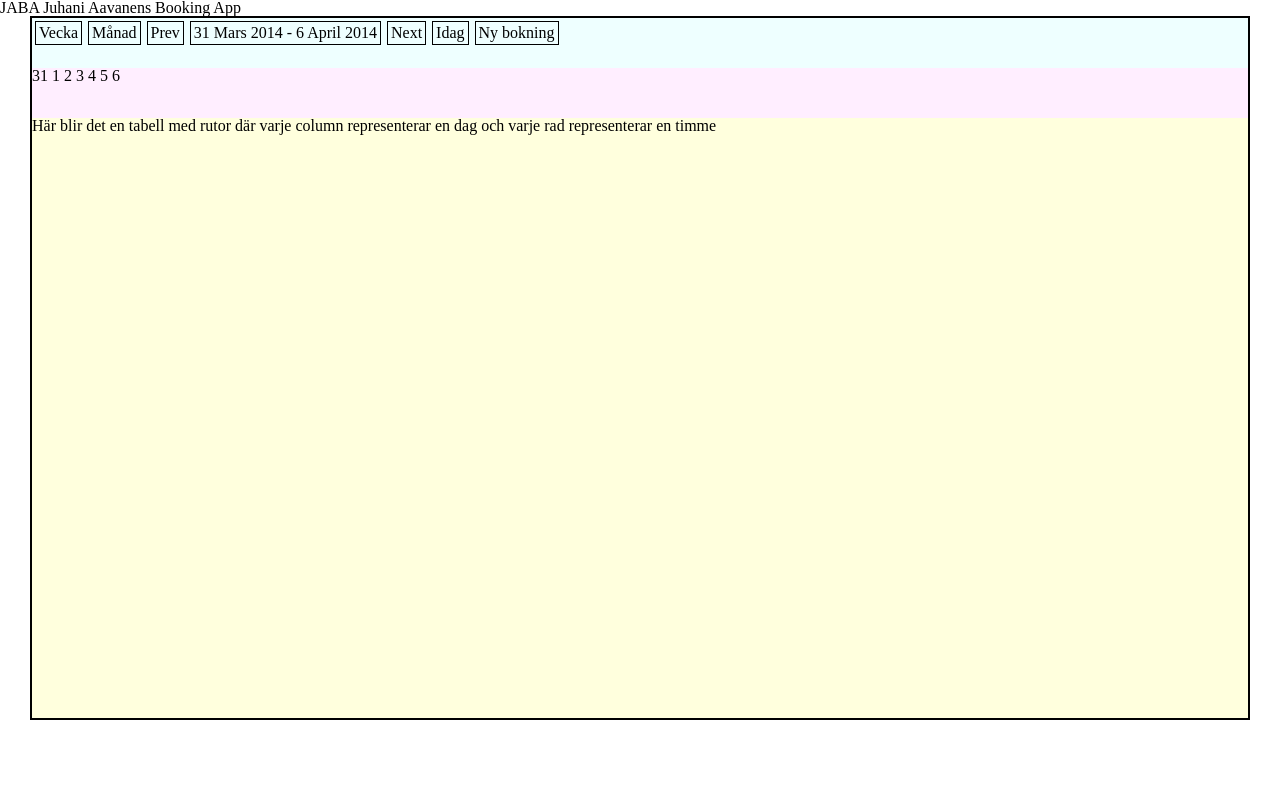
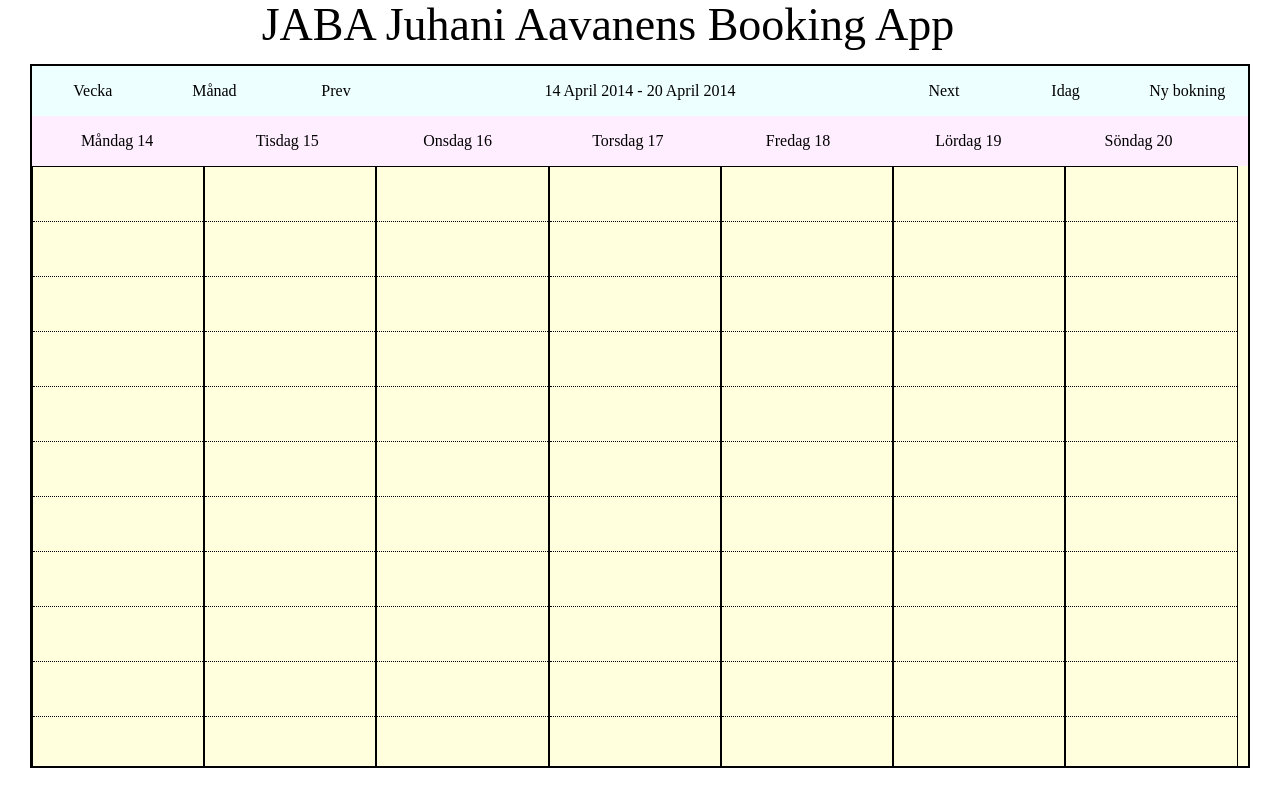
Before and after one commit to juhaniaa/JABA, a PHP site: page / in a window 1280 px wide. Run offline with PHP 8.4, Linux system fonts and the light colour scheme.

Commit message:
basstruktur html/css/js - uppgift klar

```diff
--- a/css/style.css
+++ b/css/style.css
@@ -1,3 +1,11 @@
+#header{
+    width:95%;
+    font-size: 46px;
+    line-height: 50px;
+    margin-bottom: 14px;
+    text-align:center;
+}
+
 #app{
     border:2px solid black;
     height:700px;
@@ -19,7 +27,7 @@
     background-color:#FEF;
 }
 
-#kalendar{
+#calendar{
     height:600px;
     width:100%;
     margin-top:0px;
@@ -28,7 +36,38 @@
 
 .button{
     float:left;
+    width:10%;
+    height:50px;
+    line-height:50px;
+    text-align:center;
+}
+
+.toFromDates{
+    float:left;
+    width:40%;
+    height:50px;
+    line-height:50px;
+    text-align:center;
+}
+
+.column{
+    width:14%;
+    height:100%;
+    float:left;
     border:1px solid black;
-    margin:3px;
-    padding:3px;
 }
+
+.row{
+    height:9%;
+    width:100%;
+    border-bottom:1px dotted black;
+}
+
+.seventhWidth{
+    float:left;
+    width:14%;
+    height:50px;
+    line-height:50px;
+    text-align:center;
+
+}
--- a/index.html
+++ b/index.html
@@ -21,7 +21,7 @@
 </head>
 
 <body>
-    <h1>JABA Juhani Aavanens Booking App</h1>
+    <div id="header">JABA Juhani Aavanens Booking App</div>
 	<div id="app">
 
         <!-- Menu with buttons to navigate dates -->
@@ -31,7 +31,7 @@
         <div id="dates"></div>
 
         <!-- table for presenting data -->
-		<div id="kalendar">Här blir det en tabell med rutor där varje column representerar en dag och varje rad representerar en timme</div>
+		<div id="calendar"></div>
 
 
 
--- a/js/script.js
+++ b/js/script.js
@@ -1,37 +1,85 @@
 "use strict";
-$(function(){
-    var $weekButton = $("<div class='button'>Vecka</div>");
-    var $monthButton = $("<div class='button'>Månad</div>");
-    var $prevButton = $("<div class='button'>Prev</div>");
-    var $dateString = $("<div class='button'>"+ getMenuDateString(1) +"</div>");
-    var $nextButton = $("<div class='button'>Next</div>");
-    var $todayButton = $("<div class='button'>Idag</div>");
-    var $newBookingButton = $("<div class='button'>Ny bokning</div>");
-    var $thingsToAdd = $weekButton.add($monthButton).add($prevButton).add($dateString).add($nextButton).add($todayButton).add($newBookingButton);
-    $("#menu").append($thingsToAdd);
-
-    $("#dates").append(getMenuDateString(2));
+$(document).ready(function(){
+    refresh(new Date());
 });
 
-function getMenuDateString(choice){
-    var date = new Date('2014','03','01');
+function refresh(updateDate){
+    $("#menu, #dates, #calendar").empty();
 
+    /* Knappar för att ändra mellan vecko- och månads-VY */
+    var $weekButton = $("<div class='button'>Vecka</div>");
+    $weekButton.appendTo("#menu");
+    var $monthButton = $("<div class='button'>Månad</div>");
+    $monthButton.appendTo("#menu");
+
+    /* Knapp för att flippa till FÖREGÅENDE vecka */
+    var $prevButton = $("<div class='button'>Prev</div>");
+    $prevButton.click(function(){
+        updateDate.setDate(updateDate.getDate() - 7);
+        refresh(new Date(updateDate));
+    }).appendTo("#menu");
+
+    /* Lägger till TILL-FRÅN - Datum-sträng OCH lägger till dagarna med datum i DAG-panelen */
+    getDates(new Date(updateDate));
+
+    /* Knapp för att flippa till NÄSTA vecka */
+    var $nextButton = $("<div class='button'>Next</div>");
+    $nextButton.click(function(){
+        updateDate.setDate(updateDate.getDate() + 7);
+        refresh(new Date(updateDate));
+    }).appendTo("#menu");
+
+    /* Knapp för att flippa till AKTUELL vecka */
+    var $todayButton = $("<div class='button'>Idag</div>");
+    $todayButton.click(function(){
+        refresh(new Date());
+    }).appendTo("#menu");
+
+    /* Knapp för att göra ny BOKNING */
+    var $newBookingButton = $("<div class='button'>Ny bokning</div>");
+    $newBookingButton.appendTo("#menu")
+
+    /* lägger till COLUMNER och RADER i kalendern  */
+    getCalDivs();
+
+    /* funktion för då en tid-ruta klickats */
+    $("#calendar .column .row").click(function(){
+        console.log($("#calendar .column .row").index(this));
+    });
+}
+
+/* funktion som skapar TILL-FRÅN Datum-sträng och dagar med datum i DAG-panelen */
+function getDates(chosenDate){
+
+    // datum vi ändrar till
+    var date = chosenDate;
+
+    var tempDate;
     var weekDate;
-    var daysString = "";
+
+    // arrayer med veckodagar och månader på svenska
+    var weekDay = ["Söndag", "Måndag", "Tisdag", "Onsdag", "Torsdag", "Fredag", "Lördag"];
+    var month = ["Januari", "Februari", "Mars", "April", "Maj", "Juni", "Juli", "Augusti", "Spetember", "Oktober", "November", "December"];
 
     for( var i = 0; i < 7; i++){
 
         if(i == 0){
+            // ändra datum till senaste måndag
             date.setDate(date.getDate() - date.getDay() + 1);
         }
 
         else{
+            // öka datumet med 1
             date.setDate(date.getDate() + 1);
-            daysString +=" ";
         }
 
+        // skapa nytt datum-objekt med det nya datumet
         weekDate = new Date(date);
-        daysString += weekDate.getDate();
+
+        // skapa en div med class button och lägg till den i #dates
+        tempDate = $("<div>"+ weekDay[weekDate.getDay()]  + " " +  weekDate.getDate() +"</div>");
+        tempDate.addClass("seventhWidth");
+
 
         if(i == 0){
             var monDate = weekDate;
@@ -40,26 +88,34 @@ function getMenuDateString(choice){
         if(i == 6){
             var sunDate = weekDate;
         }
+
+        // lägg till dag-diven i datum-panelen
+        $("#dates").append(tempDate);
     }
 
+    // skapa div med class button innehållande från - till datum och lägg till i #menu
+    var tempDates = $("<div class='toFromDates'>" + monDate.getDate() + " " + month[monDate.getMonth()] + " " + monDate.getFullYear() + " - " + sunDate.getDate() + " " + month[sunDate.getMonth()] + " " + sunDate.getFullYear() + "</div>");
+
+    $("#menu").append(tempDates);
+
+}
 
 
-    var month = ["Januari", "Februari", "Mars", "April", "Maj", "Juni", "Juli", "Augusti", "Spetember", "Oktober", "November", "December"];
+/* funktion som skapar COLUMNER och RADER i kalendern  */
+function getCalDivs(){
 
-    var dateString = monDate.getDate() + " " + month[monDate.getMonth()] + " " + monDate.getFullYear() + " - " + sunDate.getDate() + " " + month[sunDate.getMonth()] + " " + sunDate.getFullYear();
+    var tempCol;
+    var tempRow;
 
+    for( var i = 0; i < 7; i++){
 
-    if(choice == 1){
-        return dateString;
+        tempCol = $("<div class='column'></div>");
+
+        for( var j = 0; j < 10; j++){
+            tempRow = $("<div class='row'></div>");
+            tempCol.append(tempRow);
+        }
+
+        $("#calendar").append(tempCol);
     }
-
-
-
-
-    if(choice == 2){
-
-        return daysString;
-    }
-
-
 }
```
